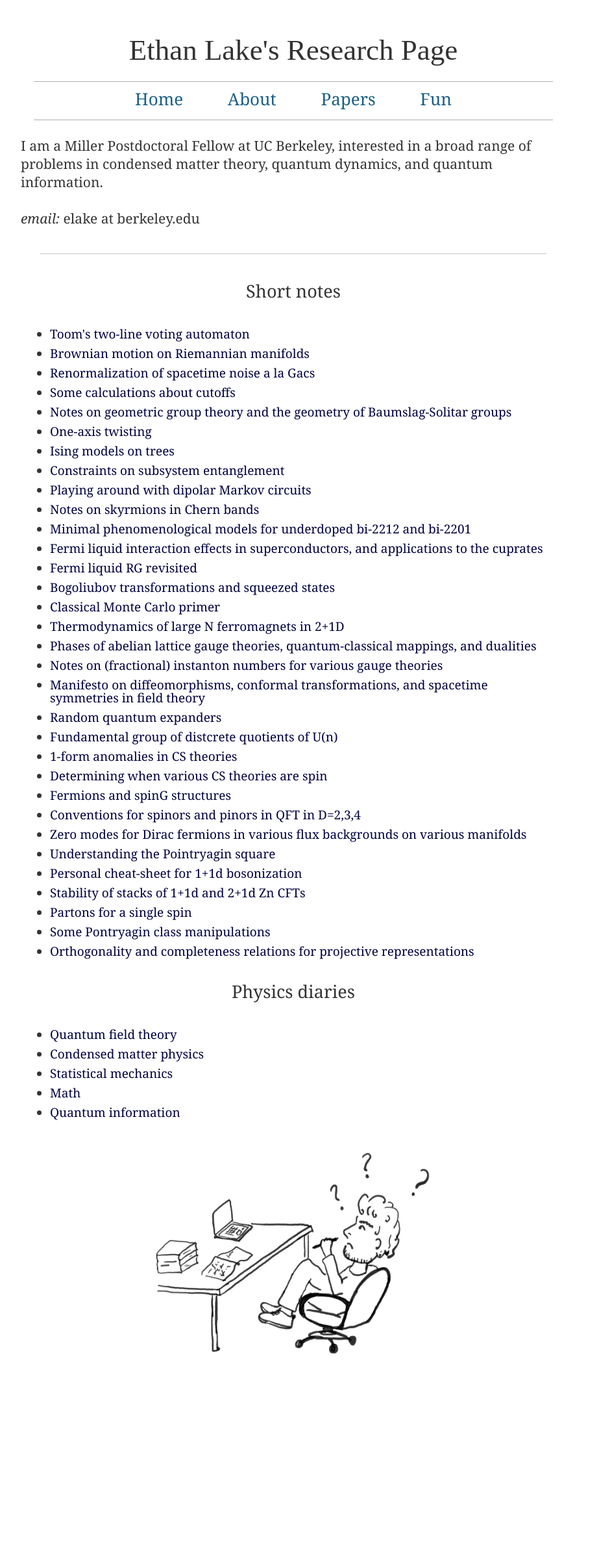
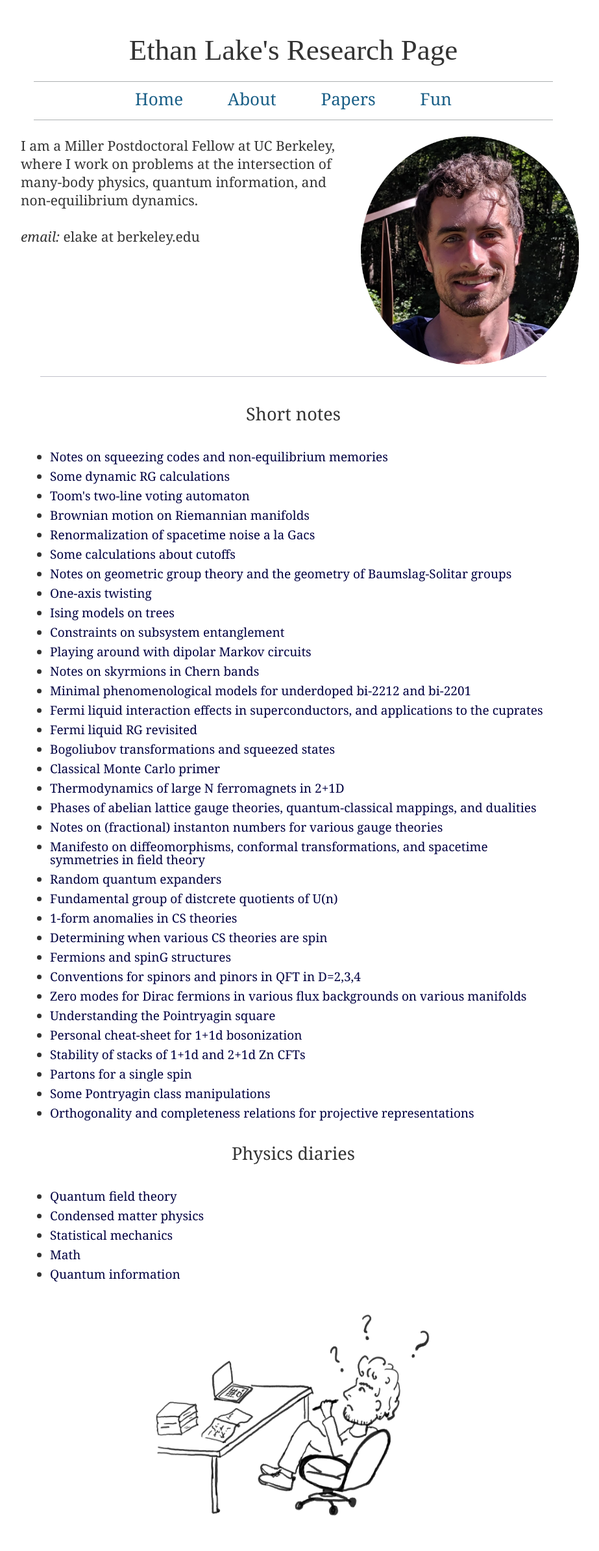
Before and after one commit to ethanlake/ethanlake.github.io, a Jekyll site: the page index.html, which Jekyll copies as it is, in a window 1280 px wide. Shown: the whole page at 65% size, without its empty margins (188-1111 px from the left). Built offline with Jekyll 4.4.1, drawn with Linux system fonts in a browser that asks for light colours; before the commit the page ends 2138 px from its top, so only the background shows below that.

```diff
--- a/index.css
+++ b/index.css
@@ -268,6 +268,27 @@ h6 {
     font-size:21px;
 }
 
+.intro-content {
+    display: flex;
+    align-items: flex-start;
+    gap: 20px;
+}
+
+.intro-text {
+    flex: 0 0 60%;
+}
+
+.intro-image {
+    flex: 0 0 40%;
+    text-align: center;
+}
+
+.headshot {
+    max-width: 100%;
+    height: auto;
+    border-radius: 8px;
+}
+
 .intro a{
     color:#03314b;
 	text-decoration: underline;
--- a/index.html
+++ b/index.html
@@ -33,14 +33,20 @@
 
 <div id="page_content">
 <div class="intro">
+  <div class="intro-content">
+    <div class="intro-text">
+      <p> I am a Miller Postdoctoral Fellow at UC Berkeley, where I work on problems at the intersection of many-body physics, quantum information, and non-equilibrium dynamics.
+        </p>
+            <br>
 
-  <p> I am a Miller Postdoctoral Fellow at UC Berkeley, interested in a broad range of problems in condensed matter theory, quantum dynamics, and quantum information.
-    </p>
+        <p> <em>email:</em>  elake at berkeley.edu </p>
         <br>
-
-    <p> <em>email:</em>  elake at berkeley.edu </p>
-    <br>
-        </div>
+    </div>
+    <div class="intro-image">
+      <img src="headshot.png" alt="Ethan Lake" class="headshot">
+    </div>
+  </div>
+</div>
 
 <div class="links">
 
@@ -52,6 +58,8 @@
  <h2> Short notes</h2>
  <br>
   <ul>
+    <li><a href="notes/streamlined_squeezing_notes.pdf">Notes on squeezing codes and non-equilibrium memories</a></li>
+	  	<li><a href="notes/dynamic_RG_notes.pdf">Some dynamic RG calculations</a></li>
     <!-- <li><a href="/blogs/blog_test">Test</a></li> -->
     <li><a href="notes/tlv_notes.pdf">Toom's two-line voting automaton</a> </li>
     <li><a href="notes/brownian.pdf">Brownian motion on Riemannian manifolds</a> </li>
```
Also changed, not shown: papers.html (+19 -0 lines), headshot.png (added).
